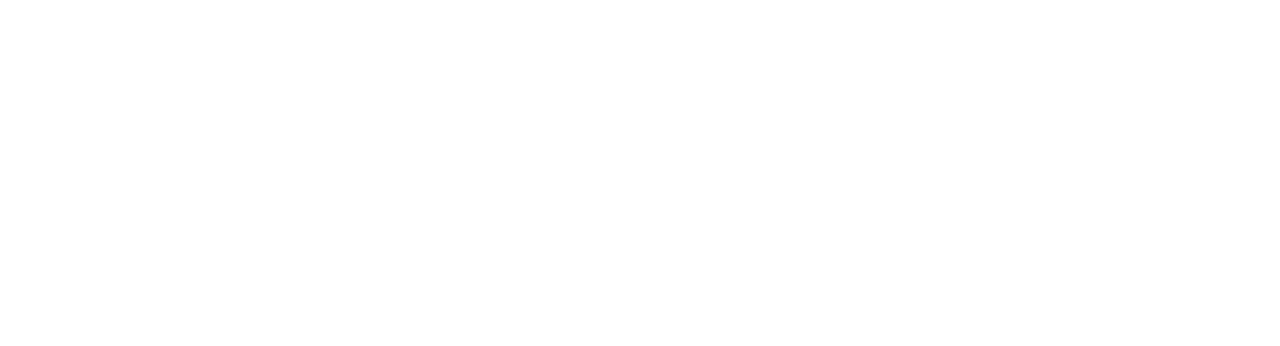
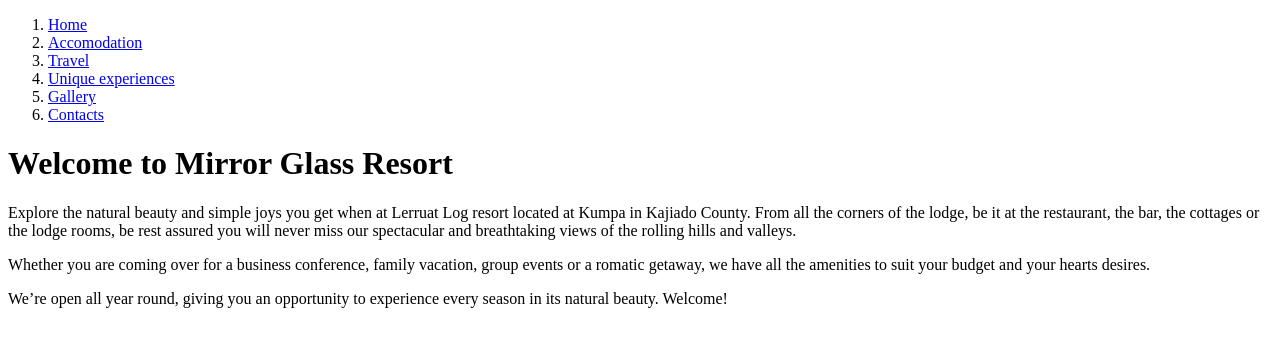
Before and after one commit to John-Osiko/Mirror-Glass-Resort, a plain HTML site: page index.html in a window 1280 px wide. Drawn offline with Linux system fonts and the light colour scheme.

Commit message:
Add nav bar, h1 and p in index.html

```diff
--- a/index.html
+++ b/index.html
@@ -4,12 +4,38 @@
 <head>
     <meta charset="UTF-8">
     <meta name="viewport" content="width=device-width, initial-scale=1.0">
-    <title>Document</title>
+    <title>Mirror Glass Resort</title>
     <link rel="stylesheet" href="css/styles.css">
 </head>
 
 <body>
-
+    <nav>
+        <ol>
+            <li>
+                <a href="index.html">Home</a>
+            </li>
+            <li>
+                <a href="accom.html">Accomodation</a>
+            </li>
+            <li>
+                <a href="travel.html">Travel</a>
+            </li>
+            <li>
+                <a href="experience.html">Unique experiences</a>
+            </li>
+            <li>
+                <a href="pics.html">Gallery</a>
+            </li>
+            <li>
+                <a href="contact.html">Contacts</a>
+            </li>
+        </ol>
+    </nav>
+    <h1>Welcome to Mirror Glass Resort</h1>
+    <p>Explore the natural beauty and simple joys you get when at Lerruat Log resort located at Kumpa in Kajiado County. From all the corners of the lodge, be it at the restaurant, the bar, the cottages or the lodge rooms, be rest assured you will never
+        miss our spectacular and breathtaking views of the rolling hills and valleys.</p>
+    <p>Whether you are coming over for a business conference, family vacation, group events or a romatic getaway, we have all the amenities to suit your budget and your hearts desires.</p>
+    <p>We&rsquo;re open all year round, giving you an opportunity to experience every season in its natural beauty. Welcome!</p>
 </body>
 
 </html>
```
